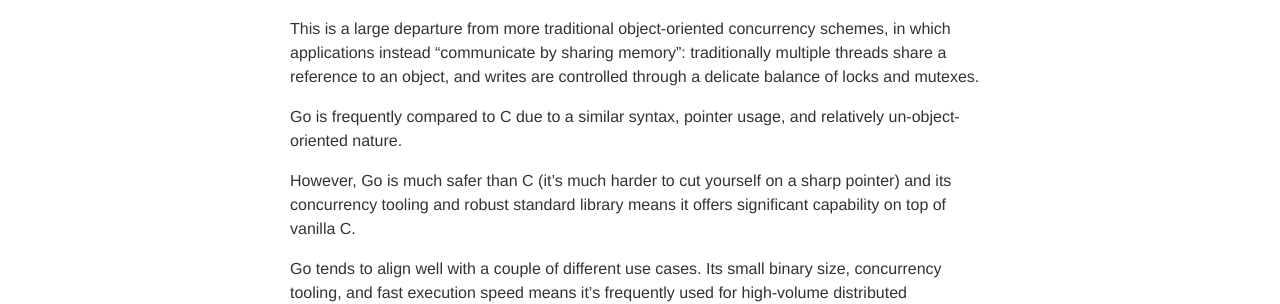
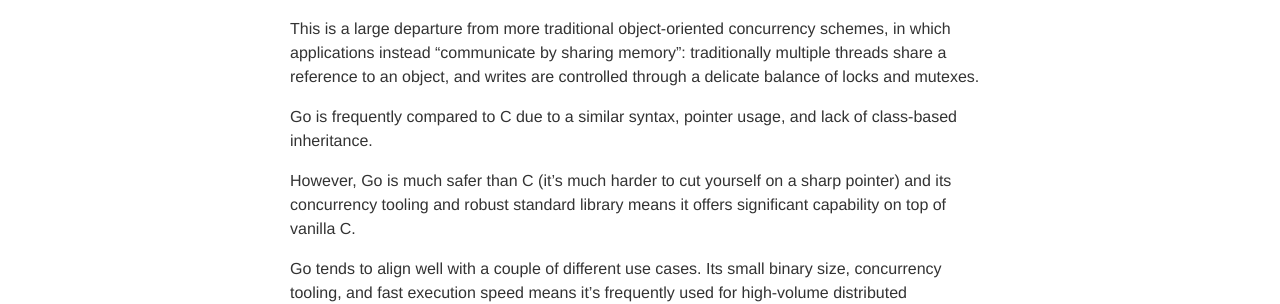
Before and after one commit to kfcampbell/kfcampbell.github.io, a Jekyll site: the page built from _posts/2020-05-21-go-for-csharp-people-part-one.markdown, in a window 1280 px wide and 900 px high, scrolled down 1209 px. Shown: the part 152-456 px from the top of the window. Built offline with Jekyll 4.4.1, drawn with Linux system fonts in a browser that asks for light colours; nearby versions of some CDN libraries.

Commit message:
s/relatively un-object-oriented nature/lack of class-based inheritance

```diff
--- a/_posts/2020-05-21-go-for-csharp-people-part-one.markdown
+++ b/_posts/2020-05-21-go-for-csharp-people-part-one.markdown
@@ -41,7 +41,7 @@
 
 This is a large departure from more traditional object-oriented concurrency schemes, in which applications instead "communicate by sharing memory": traditionally multiple threads share a reference to an object, and writes are controlled through a delicate balance of locks and mutexes.
 
-Go is frequently compared to C due to a similar syntax, pointer usage, and relatively un-object-oriented nature.
+Go is frequently compared to C due to a similar syntax, pointer usage, and lack of class-based inheritance.
 
 However, Go is much safer than C (it's much harder to cut yourself on a sharp pointer) and its concurrency tooling and robust standard library means it offers significant capability on top of vanilla C.
 
```
